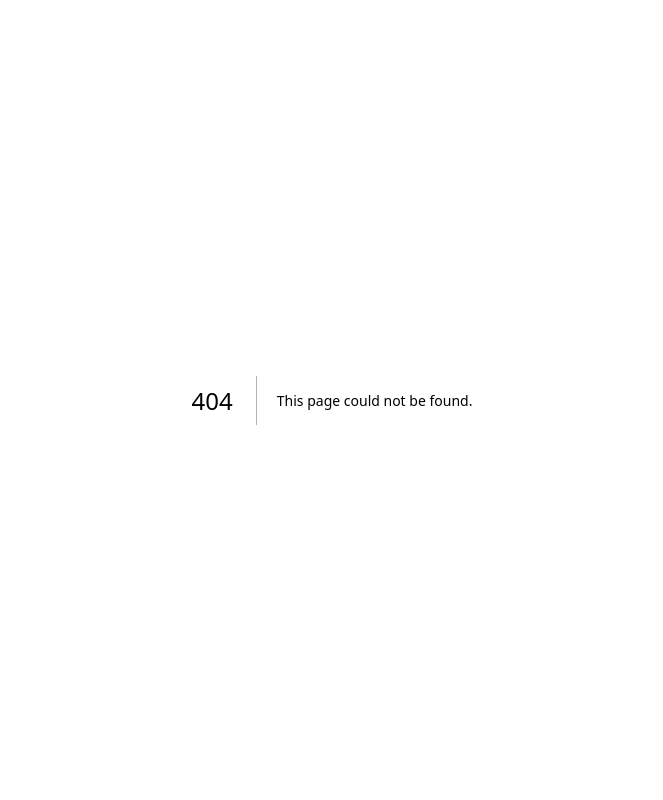
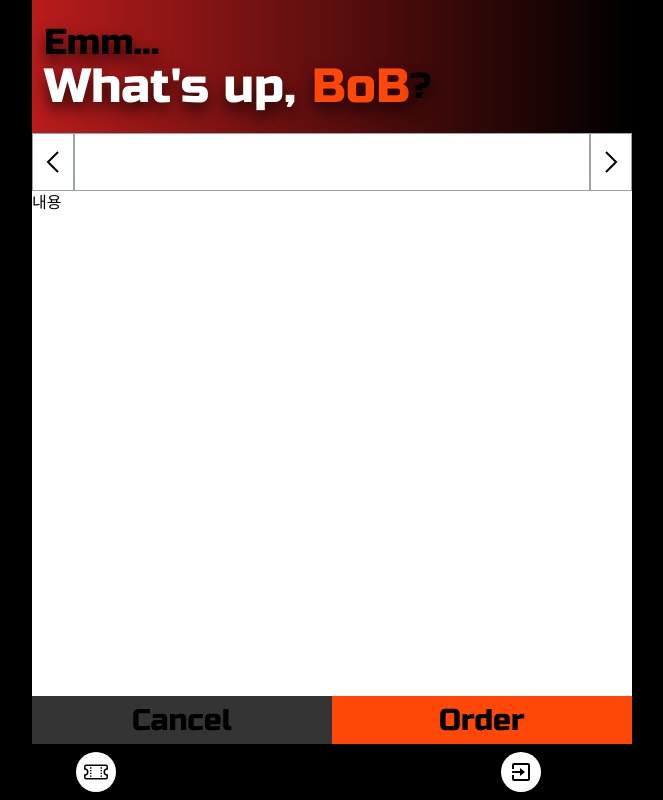
Before and after one commit to MuscatLab/bob-front, a Next.js app: page /order/menu in a window 1280 px wide. Before the commit this address had no page. Shown: the whole page, without its empty margins (308-971 px from the left). Built offline with nearby package versions, Linux system fonts and the light colour scheme.

Commit message:
(design) Add Menu page

```diff
--- a/package.json
+++ b/package.json
@@ -19,6 +19,7 @@
     "postcss": "8.4.28",
     "react": "18.2.0",
     "react-dom": "18.2.0",
+    "react-icons": "^4.10.1",
     "tailwindcss": "3.3.3",
     "typescript": "5.1.6"
   }
--- /dev/null
+++ b/src/app/order/menu/page.tsx
@@ -0,0 +1,22 @@
+// Components
+import TopBanner from "@/components/menu/TopBanner";
+import CategoryBar from "@/components/menu/CategoryBar";
+import ChoiceBtn from "@/components/menu/ChoiceBtn";
+import ExtraBtn from "@/components/menu/ExtraBtn";
+
+const Menu = () => {
+  return (
+    <div className="flex bg-black justify-center items-center w-screen h-screen">
+      <div className="w-[600px] h-screen bg-white">
+        <TopBanner />
+        <div className="w-full h-5/6 flex flex-col">
+          <CategoryBar />
+          <div className="w-full h-full flex-grow">내용</div>
+          <ChoiceBtn />
+          <ExtraBtn />
+        </div>
+      </div>
+    </div>
+  );
+};
+export default Menu;
--- /dev/null
+++ b/src/components/menu/CategoryBar.tsx
@@ -0,0 +1,17 @@
+// Assets
+import { GrPrevious, GrNext } from "react-icons/gr";
+
+const CategoryBar = () => {
+  return (
+    <div className="w-full flex flex-row justify-between items-center">
+      <div className="py-4 px-2 border border-gray-400">
+        <GrPrevious className="text-2xl text-[#7A7A7A]" />
+      </div>
+      <div className="border border-gray-400 w-full h-full"></div>
+      <div className="py-4 px-2 border border-gray-400">
+        <GrNext className="text-2xl text-[#7A7A7A]" />
+      </div>
+    </div>
+  );
+};
+export default CategoryBar;
--- /dev/null
+++ b/src/components/menu/ChoiceBtn.tsx
@@ -0,0 +1,13 @@
+const ChoiceBtn = () => {
+  return (
+    <div className="w-full h-16 flex flex-row">
+      <div className="w-1/2 h-full bg-[#343434] flex justify-center items-center text-3xl">
+        Cancel
+      </div>
+      <div className="w-1/2 h-full bg-[#FF4707] flex justify-center items-center text-3xl">
+        Order
+      </div>
+    </div>
+  );
+};
+export default ChoiceBtn;
--- /dev/null
+++ b/src/components/menu/ExtraBtn.tsx
@@ -0,0 +1,24 @@
+// Assets
+import { BsTicketPerforated } from "react-icons/bs";
+import { BiExit } from "react-icons/bi";
+
+const ExtraBtn = () => {
+  return (
+    <div className="w-full h-14 flex-shrink-0 bg-black flex flex-row justify-between items-center">
+      <div className="flex flex-row items-center px-8">
+        <div className="bg-white rounded-full mx-3 p-2">
+          <BsTicketPerforated className="text-2xl text-black" />
+        </div>
+        <span className="text-2xl">Coupon</span>
+      </div>
+      <div className="flex flex-row items-center px-8">
+        <div className="bg-white rounded-full mx-3 p-2">
+          <BiExit className="text-2xl text-black" />
+        </div>
+        <span className="text-2xl">Exit</span>
+      </div>
+    </div>
+  );
+};
+
+export default ExtraBtn;
--- /dev/null
+++ b/src/components/menu/TopBanner.tsx
@@ -0,0 +1,36 @@
+const TopBanner = () => {
+  return (
+    <div className="w-full h-1/6 flex-shrink-0 bg-gradient-to-r from-red-700 to-black flex items-center pl-3">
+      <div>
+        <p
+          className="text-4xl"
+          style={{ textShadow: "0px 8px 15px rgba(0, 0, 0, 0.70)" }}
+        >
+          Emm...
+        </p>
+        <div className="flex items-center">
+          <span
+            className="text-white text-5xl font-normal"
+            style={{ textShadow: "0px 8px 15px rgba(0, 0, 0, 0.70)" }}
+          >
+            What's up,
+          </span>
+          <span
+            className="text-[#ff4707] text text-5xl font-normal pl-4"
+            style={{ textShadow: "0px 8px 15px rgba(0, 0, 0, 0.70)" }}
+          >
+            BoB
+          </span>
+          <span
+            className="text-4xl"
+            style={{ textShadow: "0px 8px 15px rgba(0, 0, 0, 0.70)" }}
+          >
+            ?
+          </span>
+        </div>
+      </div>
+    </div>
+  );
+};
+
+export default TopBanner;
```
